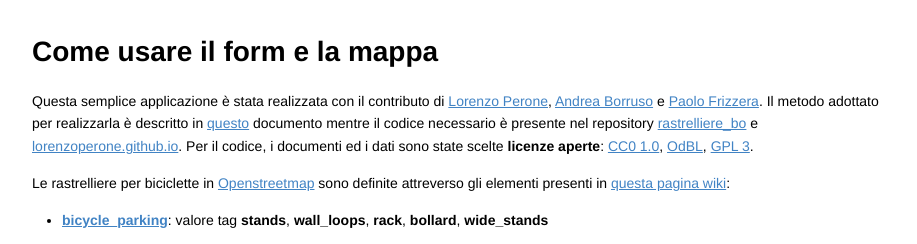
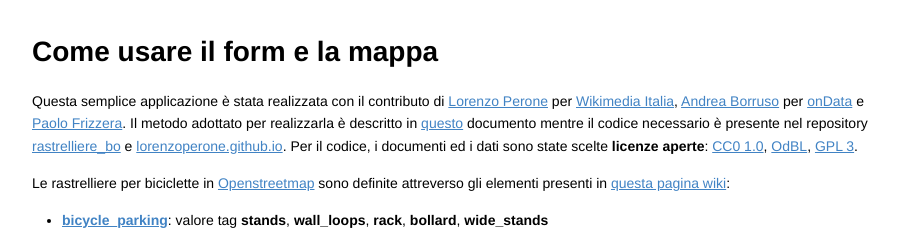
Before and after one commit to ondata/rastrellierebologna, a plain HTML site: page help_mappiamobo.html in a window 1280 px wide. Shown: the top 244 px of the page, without its empty margins (181-1098 px from the left). Drawn offline with Linux system fonts and the light colour scheme.

Commit message:
modificato help

```diff
--- a/help_mappiamobo.html
+++ b/help_mappiamobo.html
@@ -470,7 +470,7 @@ pre[class*="language-"] {
 
 <h1 id="toc_0">Come usare il form e la mappa</h1>
 
-<p>Questa semplice applicazione è stata realizzata con il contributo di <a href="https://github.com/lorenzoperone">Lorenzo Perone</a>, <a href="https://github.com/aborruso">Andrea Borruso</a> e <a href="https://github.com/geofrizz">Paolo Frizzera</a>. Il metodo adottato per realizzarla è descritto in <a href="https://github.com/lorenzoperone/restrelliere_bo/blob/master/README.md">questo</a> documento mentre il codice necessario è presente nel repository <a href="https://github.com/lorenzoperone/restrelliere_bo">rastrelliere_bo</a> e <a href="https://github.com/lorenzoperone/lorenzoperone.github.io">lorenzoperone.github.io</a>. Per il codice, i documenti ed i dati sono state scelte <strong>licenze aperte</strong>: <a href="https://creativecommons.org/publicdomain/zero/1.0/deed.it">CC0 1.0</a>, <a href="https://it.wikipedia.org/wiki/Open_Database_License">OdBL</a>, <a href="https://it.wikipedia.org/wiki/GNU_General_Public_License">GPL 3</a>.</p>
+<p>Questa semplice applicazione è stata realizzata con il contributo di <a href="https://github.com/lorenzoperone">Lorenzo Perone</a> per <a href="https://www.wikimedia.it/">Wikimedia Italia</a>, <a href="https://github.com/aborruso">Andrea Borruso</a> per <a href="http://ondata.it">onData</a> e <a href="https://github.com/geofrizz">Paolo Frizzera</a>. Il metodo adottato per realizzarla è descritto in <a href="https://github.com/lorenzoperone/restrelliere_bo/blob/master/README.md">questo</a> documento mentre il codice necessario è presente nel repository <a href="https://github.com/lorenzoperone/restrelliere_bo">rastrelliere_bo</a> e <a href="https://github.com/lorenzoperone/lorenzoperone.github.io">lorenzoperone.github.io</a>. Per il codice, i documenti ed i dati sono state scelte <strong>licenze aperte</strong>: <a href="https://creativecommons.org/publicdomain/zero/1.0/deed.it">CC0 1.0</a>, <a href="https://it.wikipedia.org/wiki/Open_Database_License">OdBL</a>, <a href="https://it.wikipedia.org/wiki/GNU_General_Public_License">GPL 3</a>.</p>
 
 <p>Le rastrelliere per biciclette in <a href="https://www.openstreetmap.org/#map=5/42.147/12.568">Openstreetmap</a> sono definite attreverso gli elementi presenti in <a href="https://wiki.openstreetmap.org/wiki/Tag:amenity%3Dbicycle_parking">questa pagina wiki</a>:</p>
 
```
